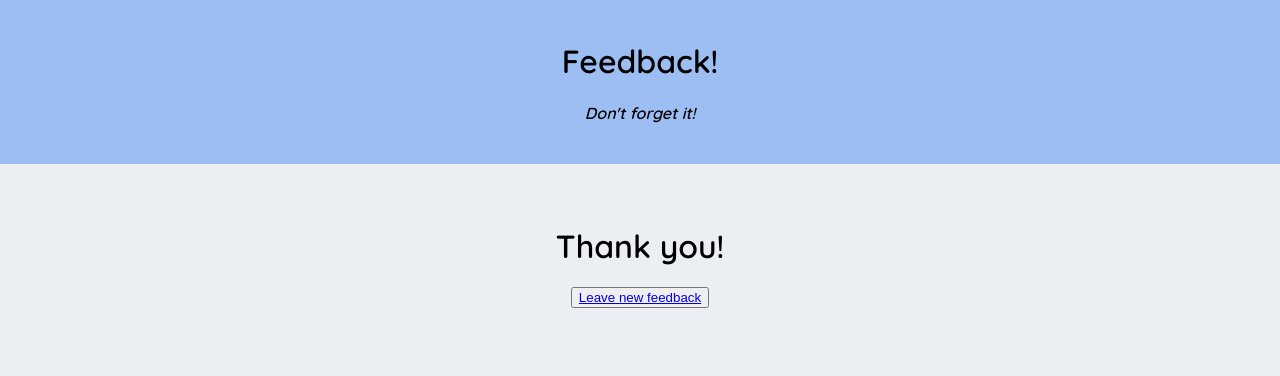
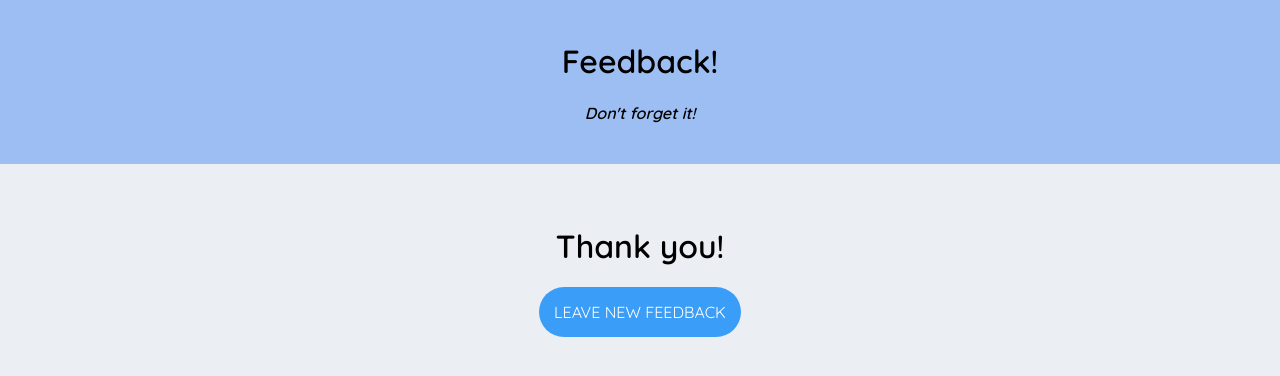
Before and after one commit to hannahfligel/weekend-redux-feedback-loop, a React (Create React App) app: page /thankyou in a window 1280 px wide. Shown: the top 376 px of the page. Built offline with nearby package versions, Linux system fonts and the light colour scheme; a web font is replaced by a local one.

Commit message:
thank you page styled

```diff
--- a/src/components/App/App.css
+++ b/src/components/App/App.css
@@ -291,6 +291,23 @@ body{
     transition: .2s;
 }
 
+.newFeedbackButton{
+    cursor: pointer;
+    border-radius: 50px;
+    padding: 15px;
+    background-color: #3A9DF8;
+    border: none;
+    color: white;
+    font-size: 16px;
+    transition: .2s;
+    text-decoration: none;
+}
+
+.newFeedbackButton:hover{
+    background-color: #3893e9;
+    transition: .2s;
+}
+
 .link{
     text-decoration: none;
     color: black;
--- a/src/components/ThankYou/ThankYou.js
+++ b/src/components/ThankYou/ThankYou.js
@@ -33,7 +33,7 @@ function ThankYou( props ){
     return(
         <div className="thankYouPage">
             <h1>Thank you!</h1>
-            <button onClick={newFeedback} variant="contained"><Link to="/">Leave new feedback</Link></button>
+            <Link className="newFeedbackButton" onClick={newFeedback} to="/">LEAVE NEW FEEDBACK</Link>
         </div>
     )
 }
```
